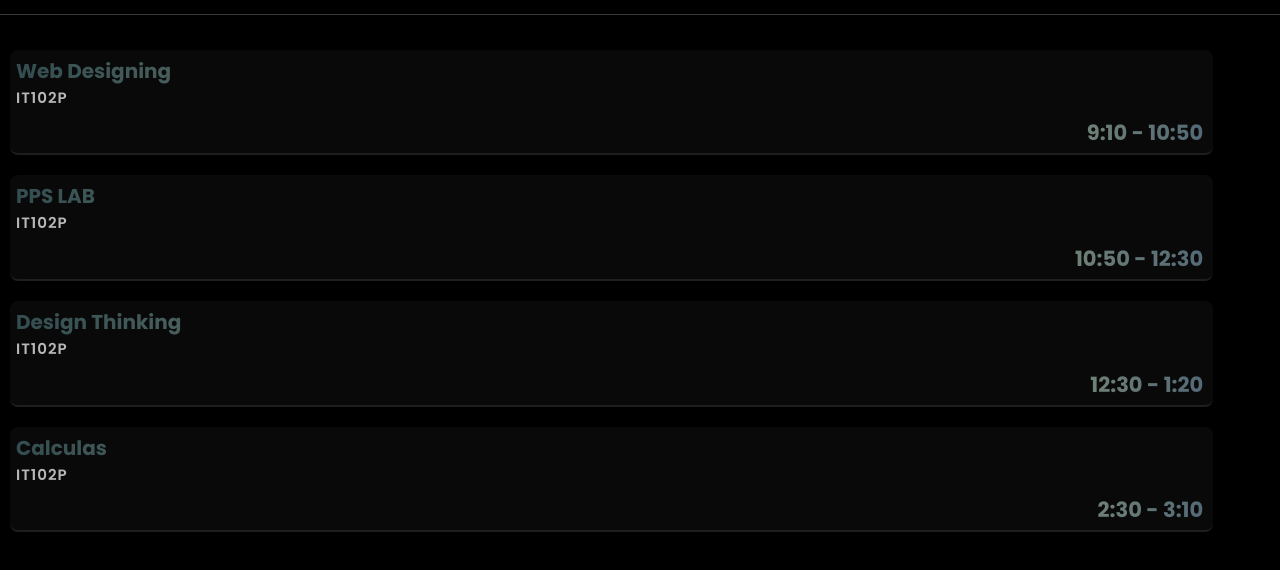
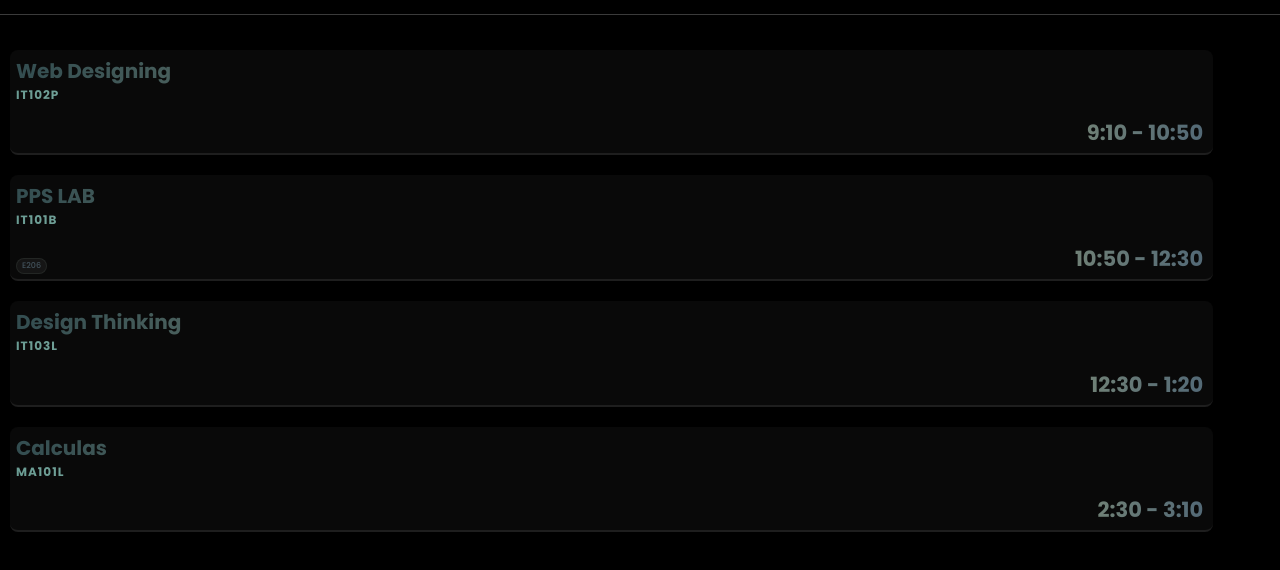
Before and after one commit to savenop/Kportal, a plain HTML site: page main.html in a window 1280 px wide. Shown: the part 56-626 px from the top of the page. Drawn offline with Linux system fonts and the light colour scheme.

Commit message:
Hell nah

```diff
--- a/main.css
+++ b/main.css
@@ -50,7 +50,6 @@ cards */
     display: flex;
     flex-direction: column;
     margin-top: 25px;
-
 }
 
 .tab {
@@ -73,10 +72,14 @@ cards */
 }
 
 .tab h4 {
-    font-weight: 600;
-    font-size: 15px;
+    font-weight: 700;
+    font-size: 12px;
     letter-spacing: 1px;
-    color: rgb(184, 184, 184);
+    background: linear-gradient(to right, #6a9c93, #ffffff);
+    -webkit-background-clip: text;
+    background-clip: text;
+    -webkit-text-fill-color: transparent;
+    color: transparent;
 }
 
 .tab h3 {
@@ -91,6 +94,21 @@ cards */
     color: transparent;
 }
 
+.tab h2 {
+    position: absolute;
+    bottom: 5px;
+    font-size: 8px;
+    border: 1px solid #6f807627;
+    color: #536976bc;
+    border-radius: 30px;
+    padding: 1px 5px;
+    background-color: #5353532d;
+    font-weight: 500;
+    display: flex;
+    justify-content: center;
+    align-items: center;
+}
+
 .tab  {
     width: 94%;
     border-bottom: 2px solid rgba(79, 79, 79, 0.315);
--- a/main.html
+++ b/main.html
@@ -22,6 +22,7 @@
     </nav>
 
     <div class="wrapper">
+
         <div class="tab" id="tab1">
             <h5>Web Designing</h5>
             <h4>IT102P</h4>
@@ -30,19 +31,20 @@
 
         <div class="tab" id="tab2">
             <h5>PPS LAB</h5>
-            <h4>IT102P</h4>
+            <h4>IT101B</h4>
             <h3>10:50 - 12:30</h3>
+            <h2>E206</h2>
         </div>
 
         <div class="tab" id="tab3">
             <h5>Design Thinking</h5>
-            <h4>IT102P</h4>
+            <h4>IT103L</h4>
             <h3>12:30 - 1:20</h3>
         </div>
 
         <div class="tab" id="tab5">
             <h5>Calculas</h5>
-            <h4>IT102P</h4>
+            <h4>MA101L</h4>
             <h3>2:30 - 3:10</h3>
         </div>
     </div>
```
